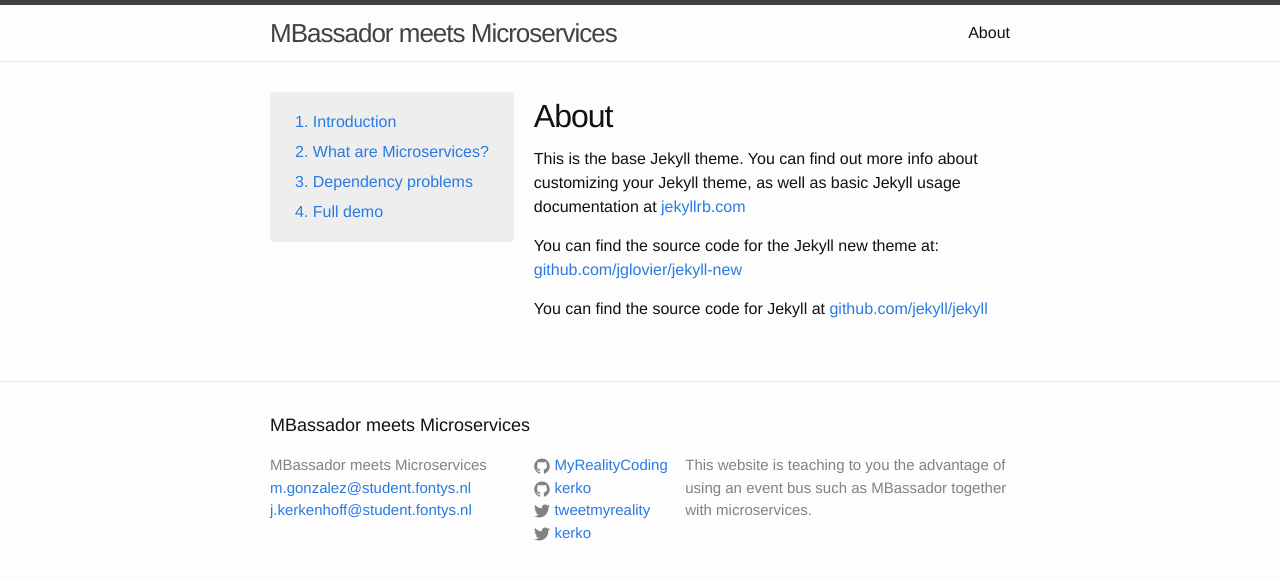
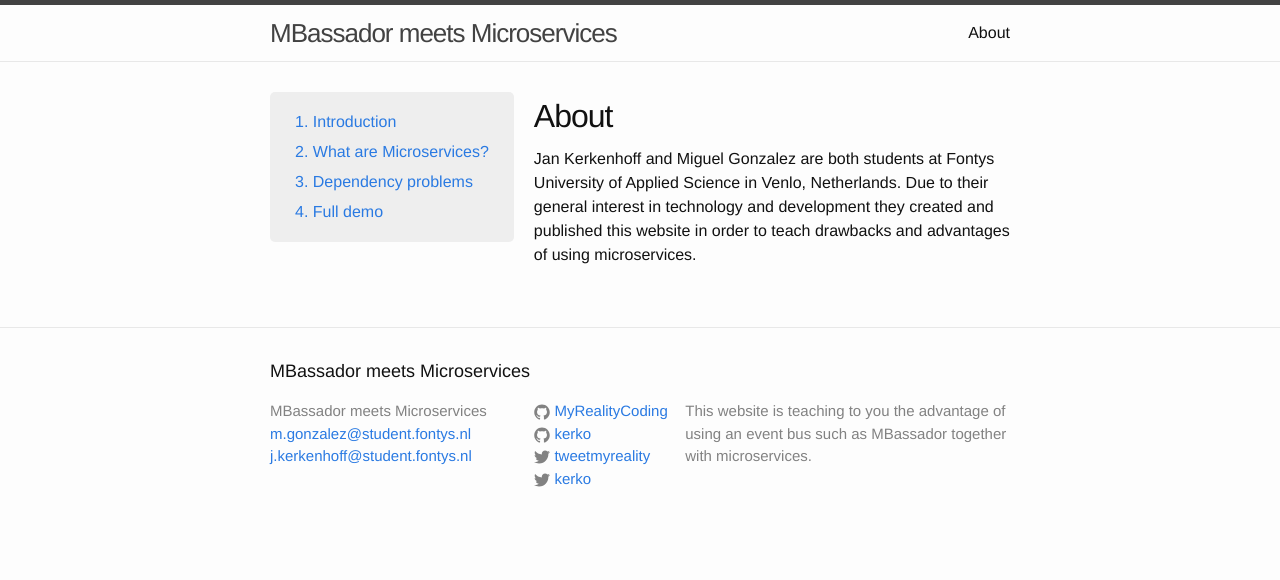
Before and after one commit to sebivenlo/microservices-eventbus, a Jekyll site: the page built from about.md, in a window 1280 px wide. Shown: the top 580 px of the page. Built offline with Jekyll 4.4.1, drawn with Linux system fonts in a browser that asks for light colours.

Commit message:
Add about page

```diff
--- a/about.md
+++ b/about.md
@@ -3,9 +3,4 @@
 title: About
 permalink: /about/
 ---
-
-This is the base Jekyll theme. You can find out more info about customizing your Jekyll theme, as well as basic Jekyll usage documentation at [jekyllrb.com](http://jekyllrb.com/)
-
-You can find the source code for the Jekyll new theme at: [github.com/jglovier/jekyll-new](https://github.com/jglovier/jekyll-new)
-
-You can find the source code for Jekyll at [github.com/jekyll/jekyll](https://github.com/jekyll/jekyll)
+Jan Kerkenhoff and Miguel Gonzalez are both students at Fontys University of Applied Science in Venlo, Netherlands. Due to their general interest in technology and development they created and published this website in order to teach drawbacks and advantages of using microservices.
```
